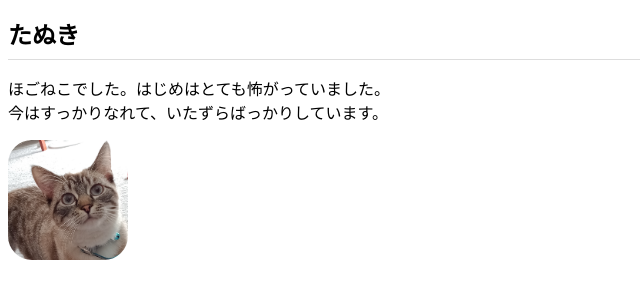
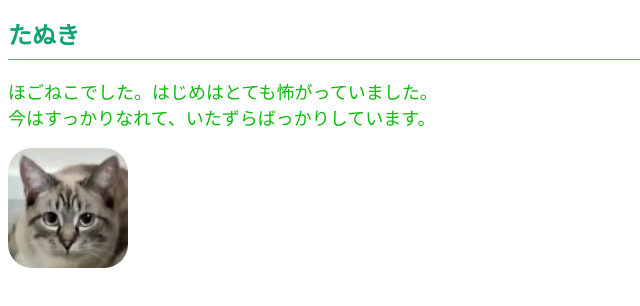
Before and after one commit to Ponpoko-pon/Ponpoko-pon.github.io, a plain HTML site: page index.html in a window 1280 px wide. Shown: the whole page, without its empty margins (0-640 px from the left). Drawn offline with Linux system fonts and the light colour scheme.

Commit message:
Add files via upload

```diff
--- a/css/styles.css
+++ b/css/styles.css
@@ -1,7 +1,8 @@
 h1 {
   font-size:24px;
+  color: rgb(18, 163, 115);
   padding-bottom: 8px;
-  border-bottom: 1px solid #ddd;
+  border-bottom: 1px solid cornflowerblue;
 }
 
 body img {
@@ -9,3 +10,8 @@ body img {
   height: 120px;
   border-radius: 20%;
 }
+
+p {
+  font-size:18px;
+  color:rgb(12, 187, 12);
+}
--- a/index.html
+++ b/index.html
@@ -8,6 +8,6 @@
   <body>
     <h1>たぬき</h1>
     <p>ほごねこでした。はじめはとても怖がっていました。<br>今はすっかりなれて、いたずらばっかりしています。</p>
-    <img src="img/tanuki5.jpg">
+    <img src="img/tanuki6.jpg">
   </body>
 </html>
```
